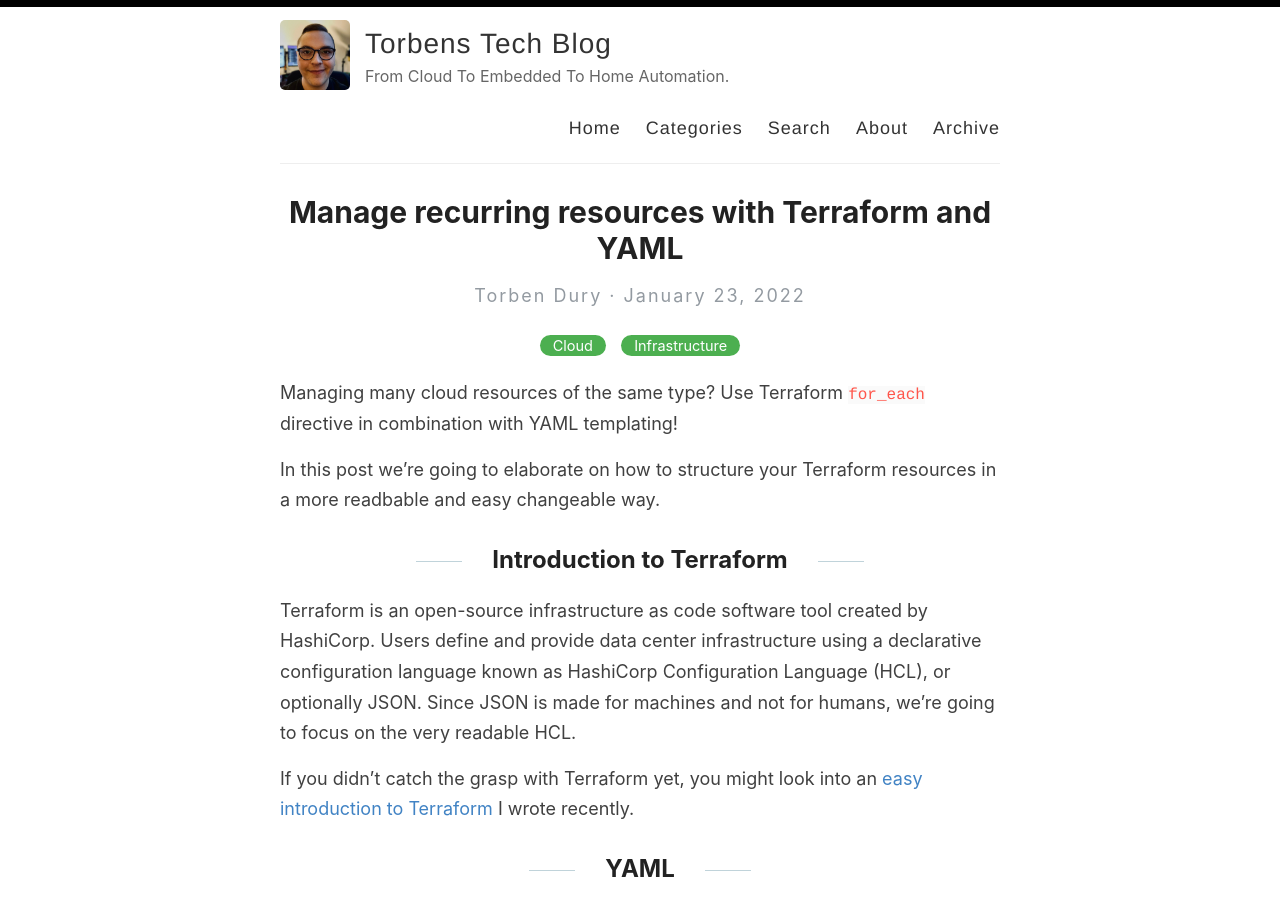
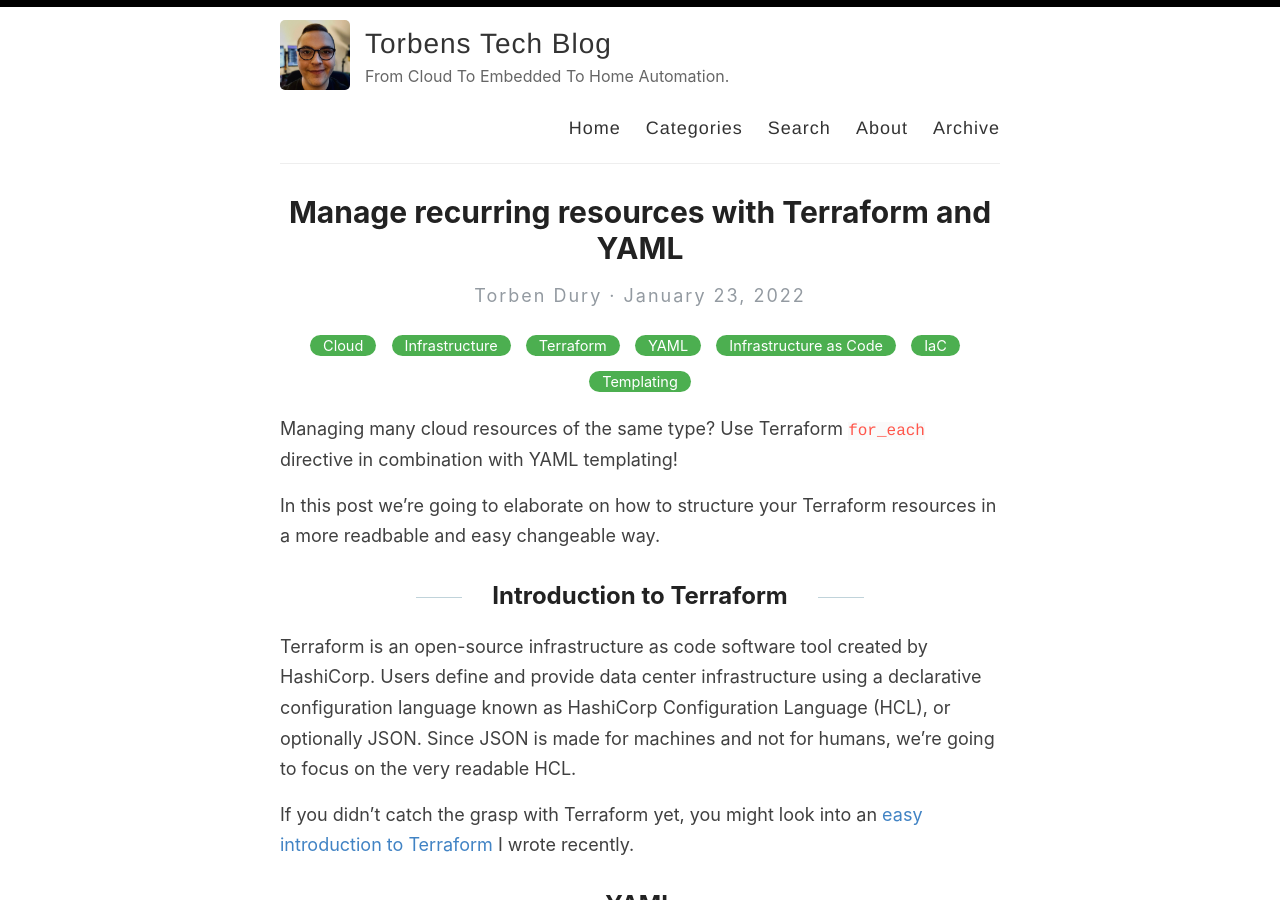
Before and after one commit to torbendury/torbendury.github.io, a Jekyll site: the page built from _posts/2022-01-23-utilize-yaml-structures-when-using-terraform.md, in a window 1280 px wide and 900 px high. Built offline with Jekyll 4.4.1, drawn with Linux system fonts in a browser that asks for light colours.

Commit message:
Update 2022-01-23-utilize-yaml-structures-when-using-terraform.md
more specific tags

```diff
--- a/_posts/2022-01-23-utilize-yaml-structures-when-using-terraform.md
+++ b/_posts/2022-01-23-utilize-yaml-structures-when-using-terraform.md
@@ -1,7 +1,7 @@
 ---
 layout: post
 title: Manage recurring resources with Terraform and YAML
-categories: [Cloud, Infrastructure]
+categories: [Cloud, Infrastructure, Terraform, YAML, Infrastructure as Code, IaC, Templating]
 ---
 
 Managing many cloud resources of the same type? Use Terraform `for_each` directive in combination with YAML templating!
```
